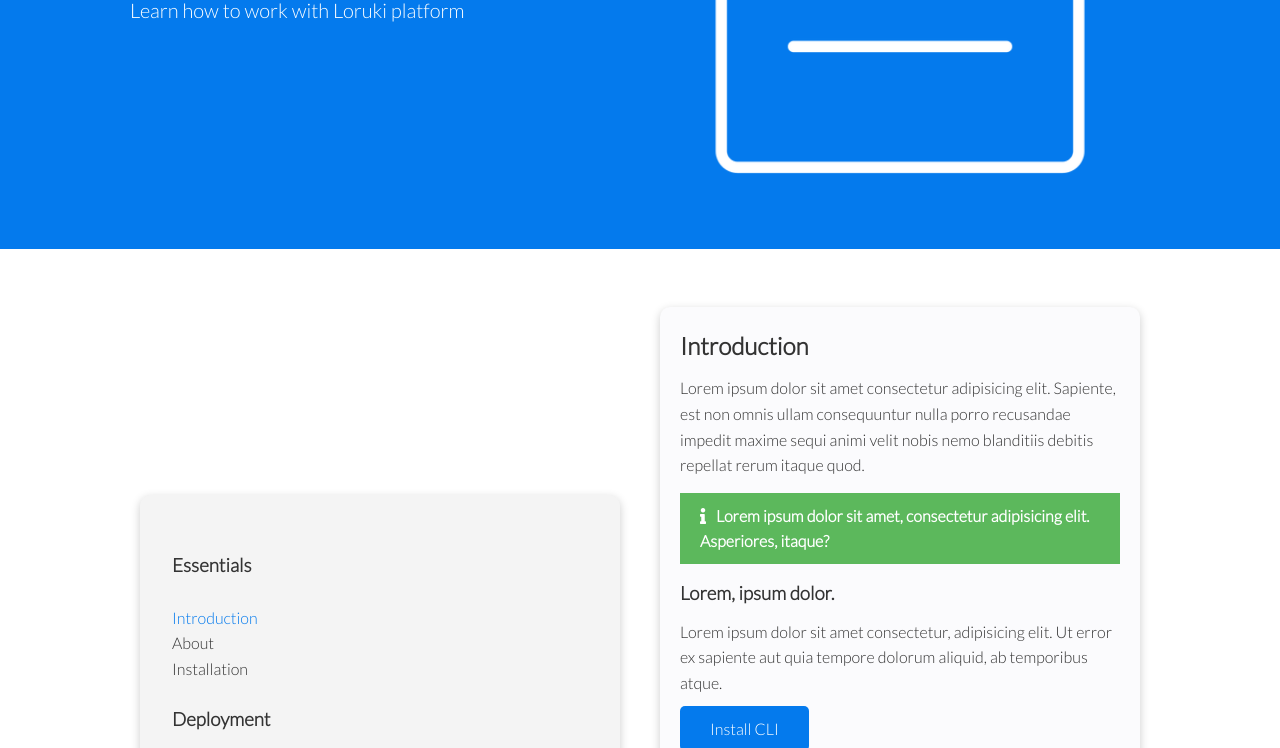
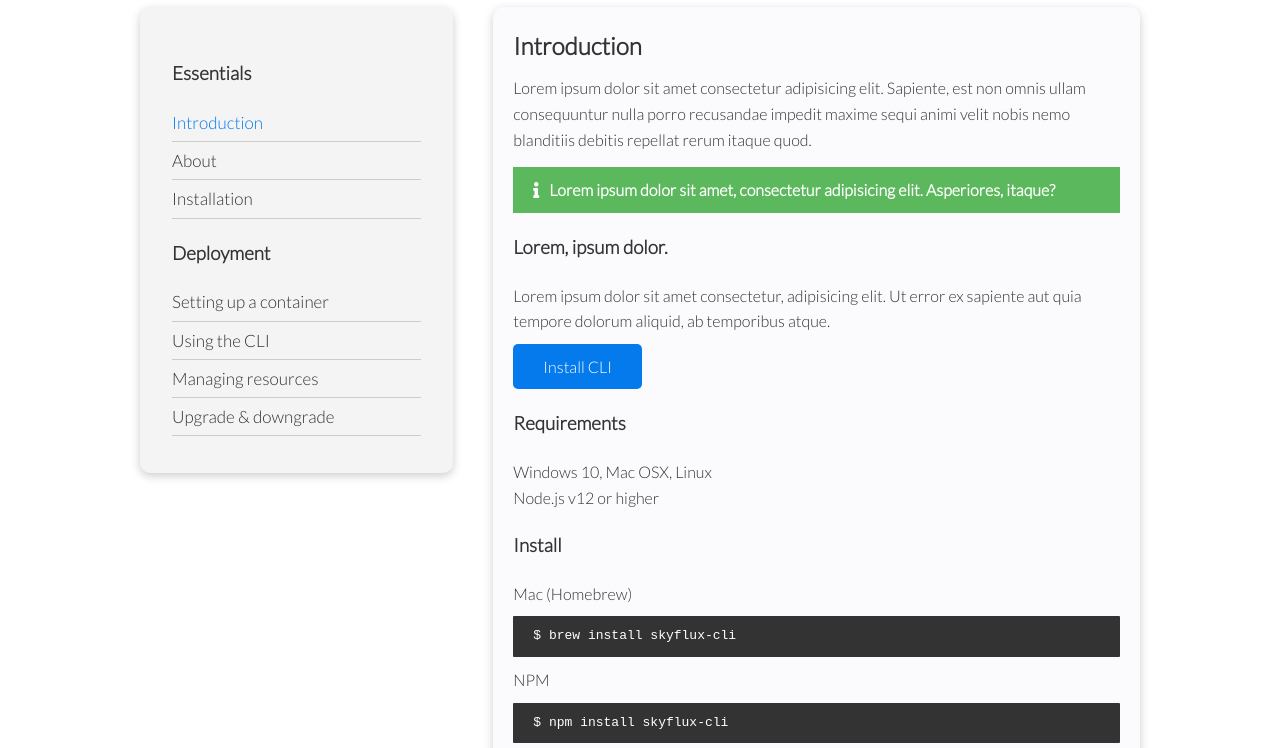
Before and after one commit to o0p/skyflux-website-v5, a plain HTML site: page docs.html in a window 1280 px wide. Shown: the part 385-1133 px from the top of the page. Drawn offline with Linux system fonts and the light colour scheme.

Commit message:
Add CSS to docs

```diff
--- a/css/style.css
+++ b/css/style.css
@@ -41,6 +41,13 @@ p {
 
 img {
     width: 100%;
+}
+
+code, pre {
+    background-color: #333;
+    color: #fff;
+    padding: 10px;
+    border-radius: 1px;
 }
 
 /* Navbar */
@@ -193,7 +200,7 @@ img {
     width: 300px;
     justify-self: flex-end;
 }
-
+.docs-head img,
 .features-head img {
     width: 200px;
     justify-self: flex-end;
@@ -215,7 +222,25 @@ img {
 }
 
 /* Docs */
+.docs-main h3 {
+    margin: 20px 0px;
+}
 
+.docs-main .grid {
+    grid-template-columns: 1fr 2fr ;
+    align-items: flex-start;
+}
+
+.docs-main nav li {
+    font-size: 17px;
+    padding-bottom: 5px;
+    margin-bottom: 5px;
+    border-bottom: 1px #ccc solid;
+}
+
+.docs-main a:hover {
+    font-weight: bold;
+}
 
 /* Footer */
 .footer .social a {
```
